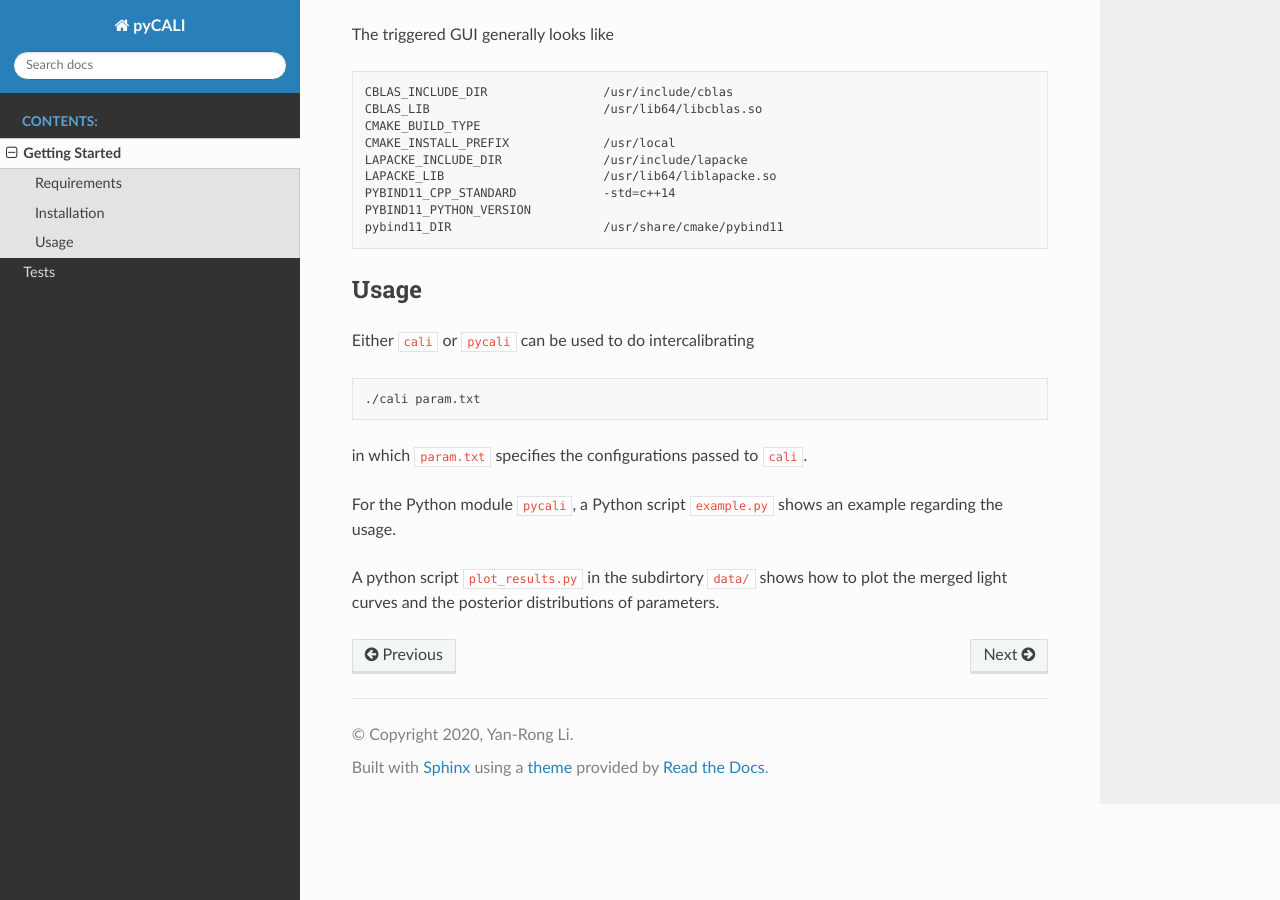
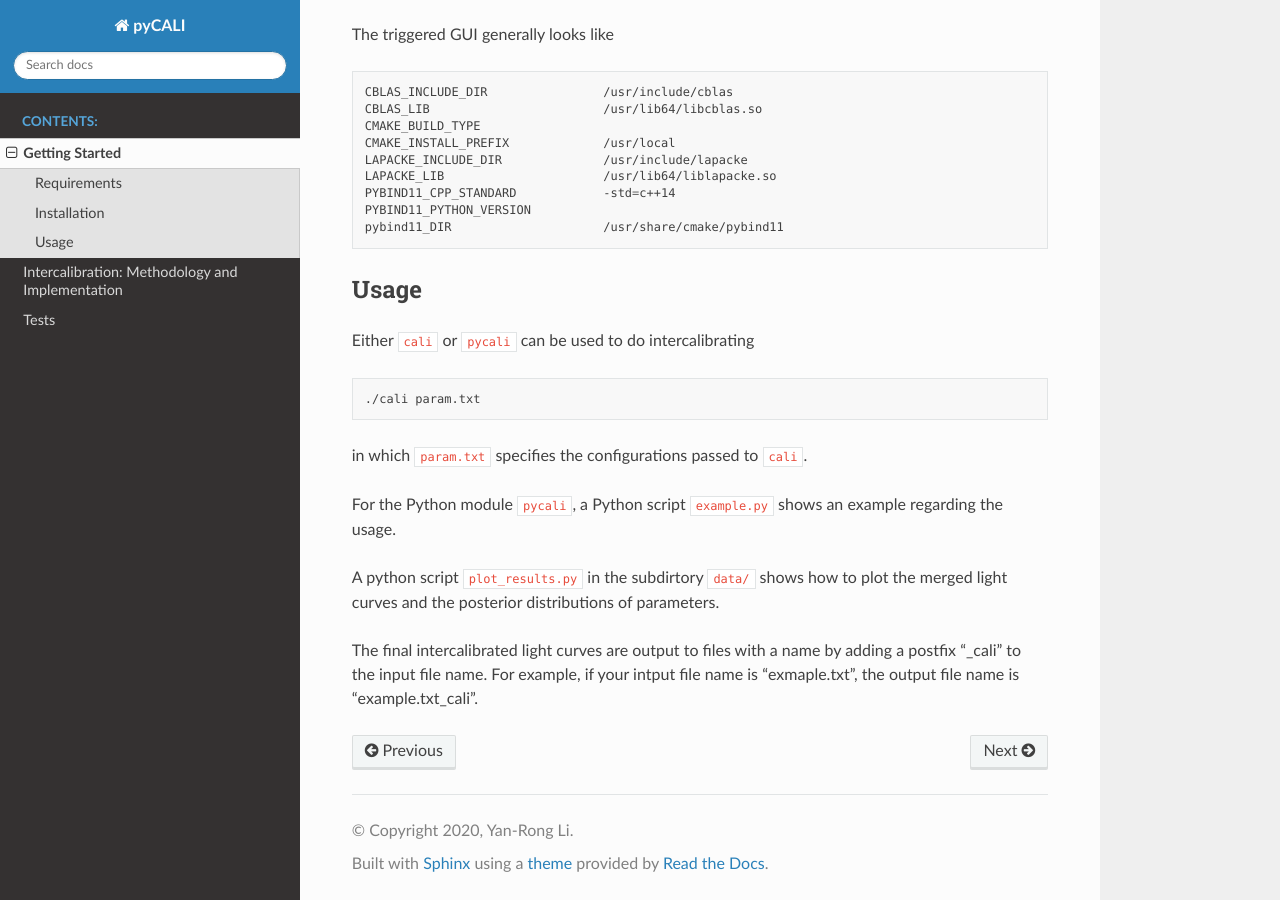
Before and after one commit to LiyrAstroph/PyCALI, a Sphinx documentation site: the page built from docs/getting_started.rst, in a window 1280 px wide and 900 px high, scrolled down 1301 px. Built offline with Sphinx 7.4.7 and the Read the Docs theme 2.0.0, drawn with Linux system fonts in a browser that asks for light colours.

Commit message:
update docs.

```diff
--- a/docs/getting_started.rst
+++ b/docs/getting_started.rst
@@ -100,3 +100,7 @@ an example regarding the usage.
 
 A python script ``plot_results.py`` in the subdirtory ``data/`` shows how to plot
 the merged light curves and the posterior distributions of parameters.
+
+The final intercalibrated light curves are output to files with a name by adding a postfix "_cali"
+to the input file name. For example, if your intput file name is "exmaple.txt", the output
+file name is "example.txt_cali".
--- a/docs/index.rst
+++ b/docs/index.rst
@@ -14,6 +14,7 @@ Reference: `Li, Y.-R., et al. 2014, ApJL, 786, 6 <https://ui.adsabs.harvard.edu/
    :caption: Contents:
 
    getting_started.rst
+   intercali.rst
    test.rst
 
 
```
Also changed, not shown: docs/intercali.rst (added, +40 -0 lines), 1 other file.
